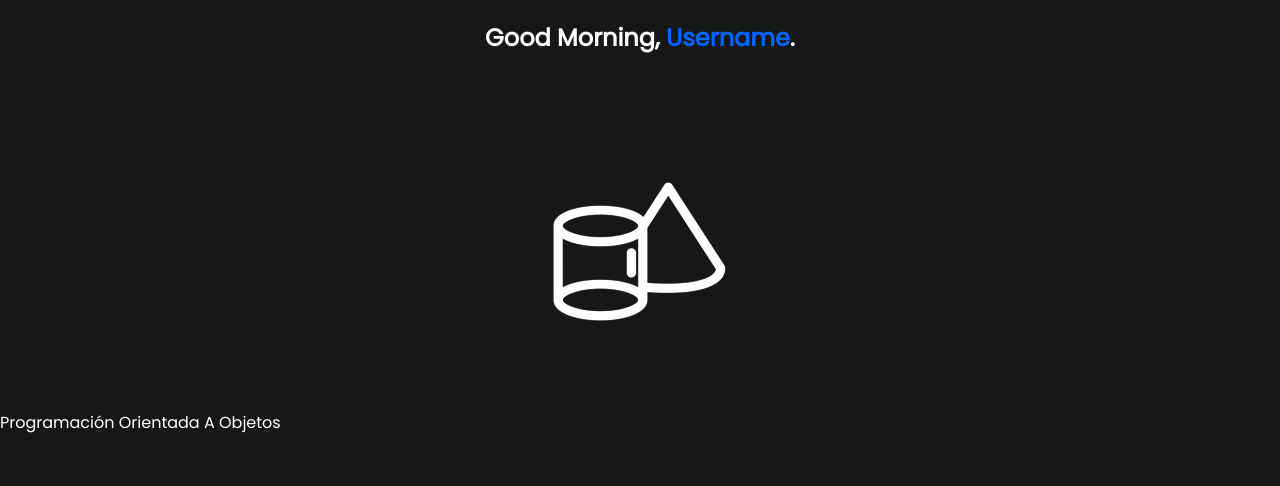
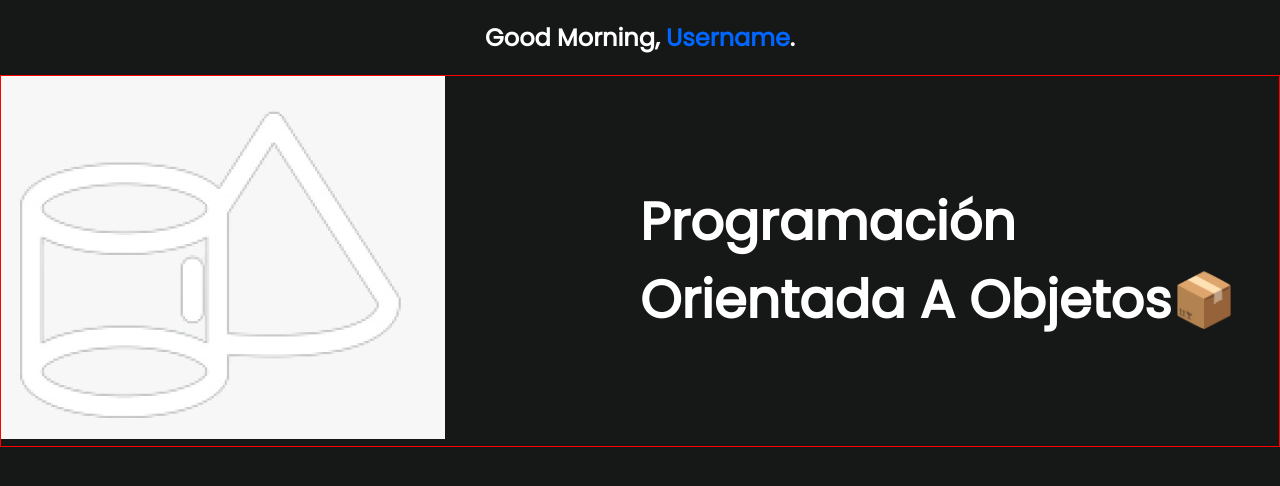
Before and after one commit to IanRestrepo/University-OOP, a website: page src/html/home.html in a window 1280 px wide. Drawn offline with Linux system fonts and the light colour scheme.

Commit message:
Images deleted

```diff
--- a/src/css/home.css
+++ b/src/css/home.css
@@ -29,7 +29,16 @@ header {
     color: var(--main-color);
 }
 
-#Principal_Title{
+#Principal_Part{
     display: grid;
-    column-gap: 1fr 1fr;
+    grid-template-columns: 1fr 1fr;
+    border: 1px solid red;
 }
+
+#title_container{
+    display: flex;
+    align-items: center;
+    place-items: center;
+    max-width: 700px;
+    font-size: 35px;
+}
--- a/src/html/home.html
+++ b/src/html/home.html
@@ -11,9 +11,14 @@
             <h1 id="Header_Title">Good Morning, <span id="Header_Title-Username">Username</span>.</h1>
         </header>
 
-    <section id="Principal_Part">Programación Orientada A Objetos
-        <img src="/src/media/programacion-orientada-a-objetos-removebg-preview.png" alt="">
-        <h1 id="Principal_Title"></h1>
+    <section id="Principal_Part">
+        <div id="img_container">
+            <img src="/src/media/object.jpeg" alt="">
+        </div>
+
+        <div id="title_container">
+            <h1 id="Principal_Title">Programación Orientada A Objetos📦</h1>
+        </div>
     </section>
     </body>
 </html>
```
Also changed, not shown: src/media/582a4e123964e0e3233ed094cefb2e61.jpg (deleted), src/media/fondo-textura-hormigon-liso-negro_53876-160644.jpg (deleted), src/media/object.jpeg (added), src/media/poo.png (deleted), src/media/programacion-orientada-a-objetos-removebg-preview.png (deleted), src/media/programacion-orientada-a-objetos.jpg (deleted).
